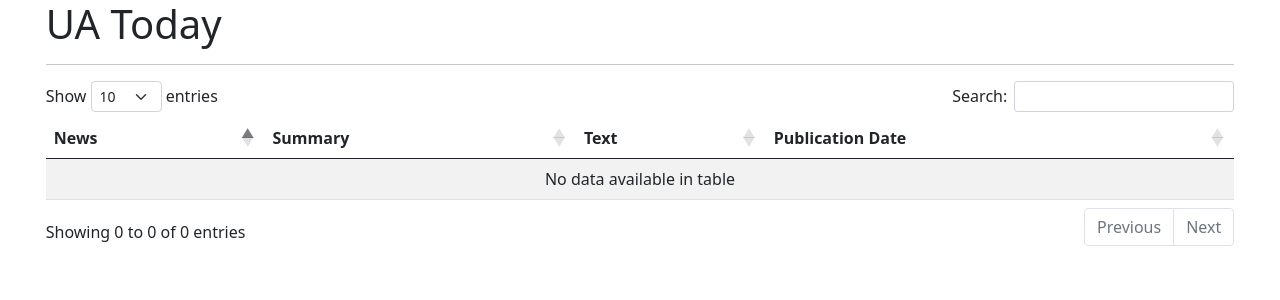
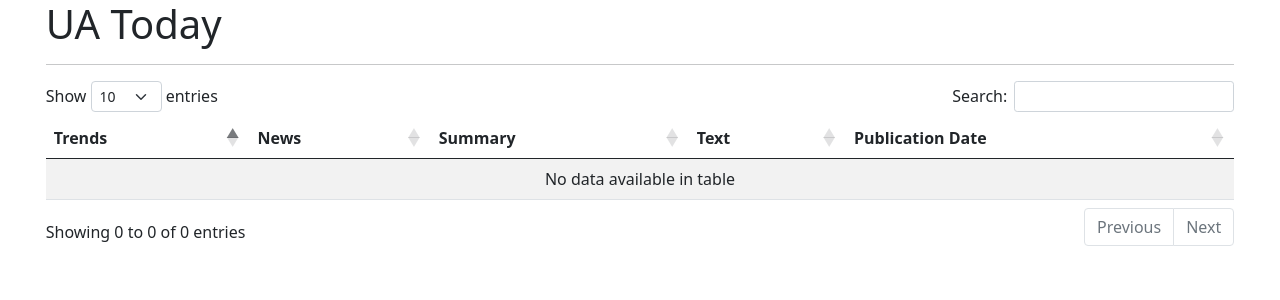
Before and after one commit to s8ckerpunch/aggregator, a Flask app: page / in a window 1280 px wide. Shown: the top 300 px of the page. Run offline with Flask 2, Linux system fonts and the light colour scheme; some libraries are stand-ins or nearby versions.

Commit message:
add Trends column

```diff
--- a/app/main.py
+++ b/app/main.py
@@ -18,4 +18,4 @@
 @main.route('/')
 @main.route('/news')
 def show_news():
-    return  render_template('news.html', headings=['News', 'Summary', 'Text', 'Publication Date'], data=NEWS)
+    return  render_template('news.html', headings=['Trends', 'News', 'Summary', 'Text', 'Publication Date'], data=NEWS)
--- a/app/scripts.py
+++ b/app/scripts.py
@@ -110,6 +110,7 @@
         for trend in trends:
             if trend.lower() in article['title'].lower():
                 print(trend)
+                article['trend'] = trend
                 print(f'{article["title"]}\n\n')
                 top_news.append(article)
                 break
--- a/app/templates/news.html
+++ b/app/templates/news.html
@@ -12,6 +12,7 @@
         <tbody>
             {% for news in data %}
             <tr>
+                <td>{{ news['trend'] }}</td>
                 <td><a href="{{ news['link'] }}" style="text-decoration: none">{{ news['title'] }}</a></td>
                 <td>{{ news['summary'] }}</td>
                 <td>{{ news['text'] }}</td>
```
